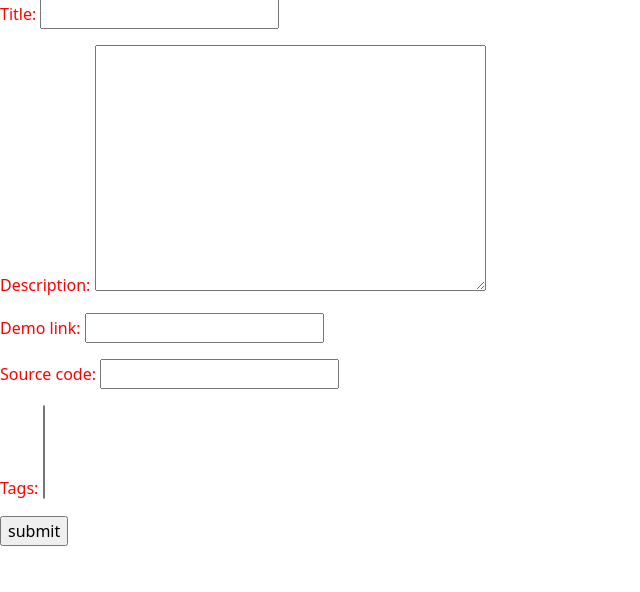
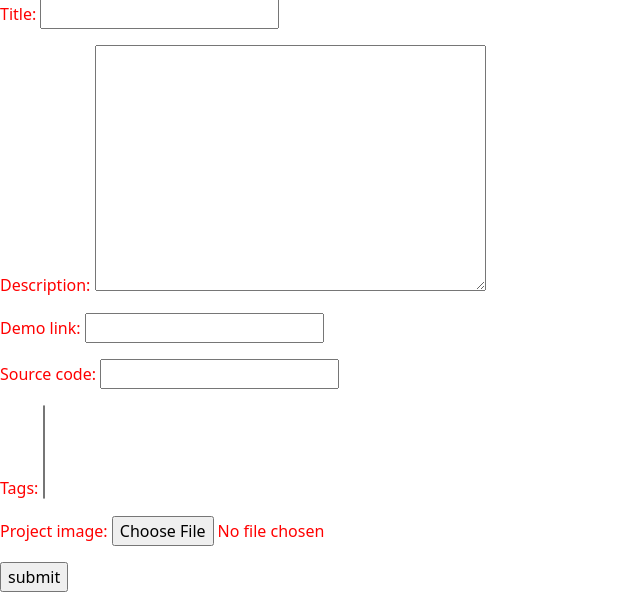
Before and after one commit to opawel262/dev-search, a Django app: page /projects/create/ in a window 1280 px wide. Shown: the part 371-963 px from the top of the page, without its empty margins (0-640 px from the left). Before the commit the page ends 917 px from the top, so only its background shows below. Run offline with Django 4.2, Linux system fonts and the light colour scheme; data that the repository does not hold is empty.

Commit message:
configured and added images in form project

```diff
--- a/projects/forms.py
+++ b/projects/forms.py
@@ -5,4 +5,4 @@ from .models import Project
 class ProjectForm(ModelForm):
     class Meta:
         model = Project
-        fields = ['title', 'description', 'demo_link', 'source_code', 'tags']
+        fields = ['title', 'description', 'demo_link', 'source_code', 'tags', 'project_image']
--- a/projects/models.py
+++ b/projects/models.py
@@ -19,6 +19,7 @@ class Project(models.Model):
     source_code = models.URLField(max_length=200, null=True, blank=True)
     tags = models.ManyToManyField(Tag, blank=True)
     created_at = models.DateTimeField(auto_now_add=True)
+    project_image = models.ImageField(null=True, blank=True, default="default.jpg")
 
     def __str__(self):
         return f"PROJECT TITLE - '{self.title}'"
--- a/projects/views.py
+++ b/projects/views.py
@@ -3,6 +3,7 @@ from .models import Project
 from uuid import UUID
 from .forms import ProjectForm
 # Create your views here.
+
 
 def projects(request):
     projects = Project.objects.all()
@@ -21,7 +22,7 @@ def create_project(request):
     form = ProjectForm()
 
     if request.method == 'POST':
-        form = ProjectForm(request.POST)
+        form = ProjectForm(request.POST, request.FILES)
         if form.is_valid():
             form.save()
             return redirect('projects:projects')
@@ -29,6 +30,7 @@ def create_project(request):
     context = {
         'form': form
     }
+
     return render(request, 'projects/create_project.html', context)
 
 
@@ -37,7 +39,7 @@ def update_project(request, pk: UUID):
     form = ProjectForm(instance=project)
 
     if request.method == 'POST':
-        form = ProjectForm(request.POST, instance=project)
+        form = ProjectForm(request.POST, request.FILES, instance=project)
         if form.is_valid():
             form.save()
             return redirect('projects:projects')
--- a/templates/projects/create_project.html
+++ b/templates/projects/create_project.html
@@ -2,7 +2,7 @@
 {% block content %}
 <h1>Project form</h1>
 
-<form method="POST">
+<form method="POST" enctype="multipart/form-data">
     {% csrf_token %}
     {{form.as_p}}
     <input type="submit" value="submit">
--- a/templates/projects/single_project.html
+++ b/templates/projects/single_project.html
@@ -11,6 +11,9 @@
 {% if project.source_code %}
     <a href="{{project.source_code}}">Source Link</a>
 {% endif %}
+{% if project.project_image %}
+    <img src="{{project.project_image.url}}" alt="project image">
+{% endif %}
 {% for tag in project.tags.all %}
 <table>
     <td style="border: 1px; ">{{tag.name}}</td>
--- a/webproject/settings.py
+++ b/webproject/settings.py
@@ -128,6 +128,9 @@ STATIC_URL = 'static/'
 STATICFILES_DIRS = [
     BASE_DIR / 'static'
 ]
+# media files
+MEDIA_ROOT = BASE_DIR / 'media'
+MEDIA_URL = 'media/'
 
 # Default primary key field type
 # https://docs.djangoproject.com/en/4.2/ref/settings/#default-auto-field
--- a/webproject/urls.py
+++ b/webproject/urls.py
@@ -17,6 +17,8 @@ Including another URLconf
 from django.contrib import admin
 from django.urls import path, include
 from . import views
+from django.conf import settings
+from django.conf.urls.static import static
 
 
 urlpatterns = [
@@ -24,4 +26,4 @@ urlpatterns = [
     path('', views.index, name='index'),
 
     path('projects/', include('projects.urls')),
-]
+] + static(settings.MEDIA_URL, document_root=settings.MEDIA_ROOT)
```
Also changed, not shown: projects/migrations/0005_project_project_image.py (added).
